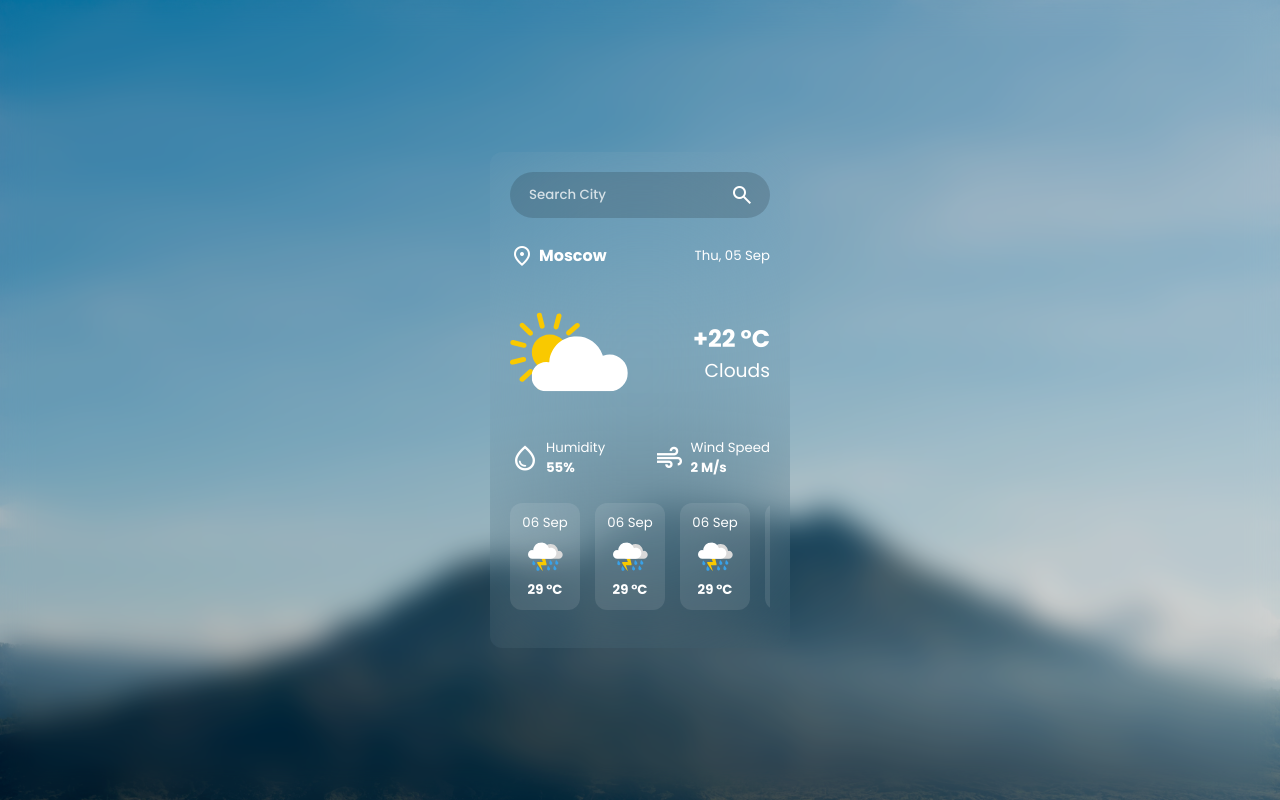
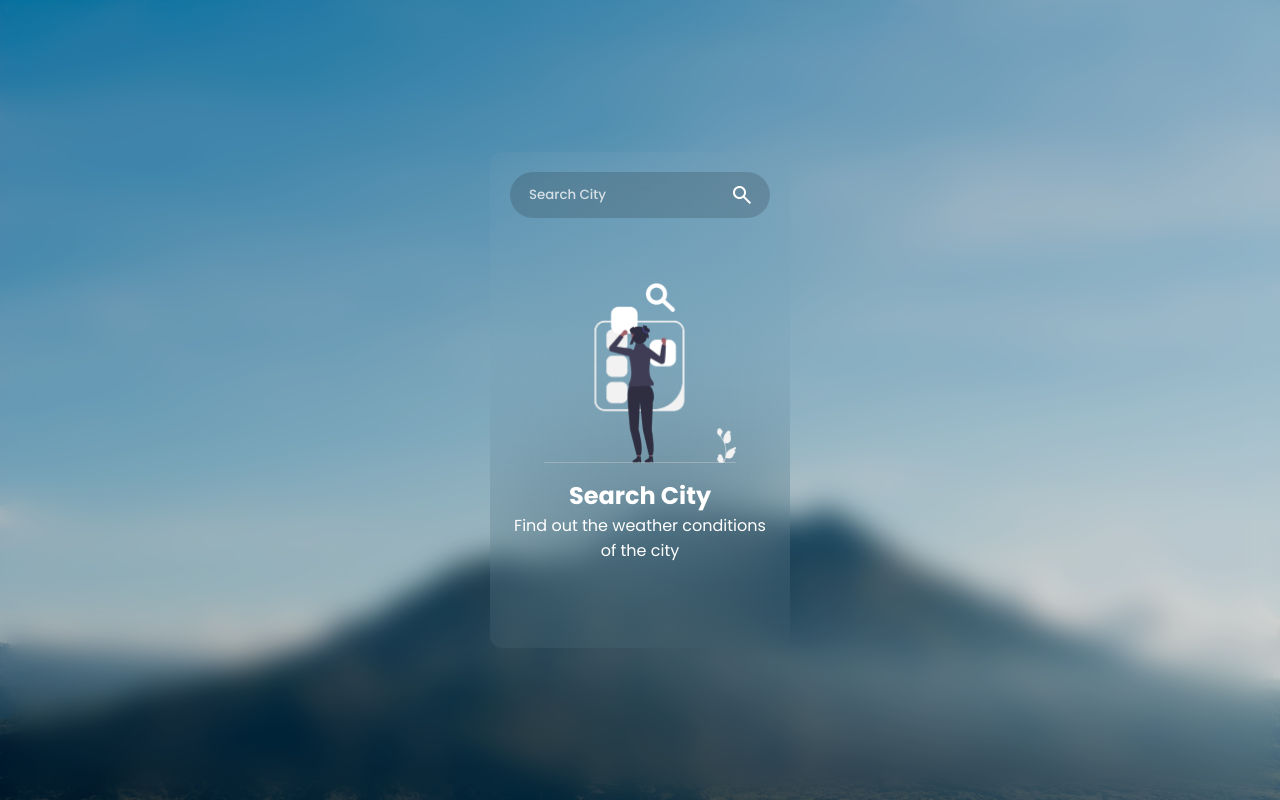
Before and after one commit to M3A9tt/weather, a plain HTML site: page index.html in a window 1280 px wide. Drawn offline with nearby package versions, Linux system fonts and the light colour scheme.

Commit message:
feat: сделано визуальное оформление дисплея поиска города и "Не найдено"

```diff
--- a/index.html
+++ b/index.html
@@ -5,6 +5,7 @@
     <meta name="viewport" content="width=device-width, initial-scale=1.0">
     <title>Погода</title>
     <link rel="stylesheet" href="style.css">
+    <script src="script.js" defer></script>
     <!-- GOOGLE ICONS -->
     <link rel="stylesheet" href="https://fonts.googleapis.com/css2?family=Material+Symbols+Outlined:opsz,wght,FILL,GRAD@20..48,100..700,0..1,-50..200" />
 </head>
@@ -20,7 +21,7 @@
             </button>
         </header>
 
-        <section class="weather-info">
+        <section class="weather-info" style="display: none;">
             <div class="location-date-container">
                 <div class="location">
                     <span class="material-symbols-outlined">
@@ -85,9 +86,26 @@
             </div>
         </section>
 
+        <section class="search-city section-message">
+            <img class="message-img" src="assets/message/search-city.png">
+             <div>
+                <h1>Search City</h1>
+                <h4 class="regular-txt">
+                    Find out the weather conditions of the city
+                </h4>
+             </div>
+        </section>
 
+        <section class="not-found section-message" style="display: none;">
+            <img class="not-found-img" src="assets/message/not-found.png">
+             <div>
+                <h1>Search City</h1>
+                <h4 class="regular-txt">
+                    Find out the weather conditions of the city
+                </h4>
+             </div>
+        </section>
 
     </main>
-<script src="script.js"></script>
 </body>
 </html>
--- a/style.css
+++ b/style.css
@@ -174,3 +174,20 @@ body::before {
     height: 35px;
 }
 /* END SECTION: WEATHER INFO */
+
+/* SECTION: MESSAGE */
+.section-message {
+    display: flex;
+    flex-direction: column;
+    align-items: center;
+    text-align: center;
+    gap: 15px;
+    margin-top: 25%;
+}
+
+.section-message img {
+    height: 180px;
+    width: fit-content;
+}
+
+/* END SECTION: MESSAGE */
```
